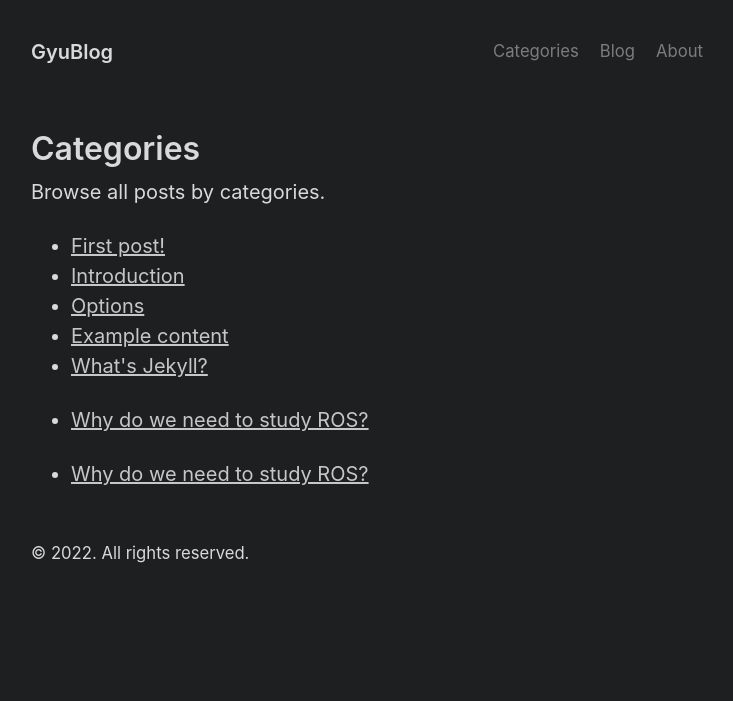
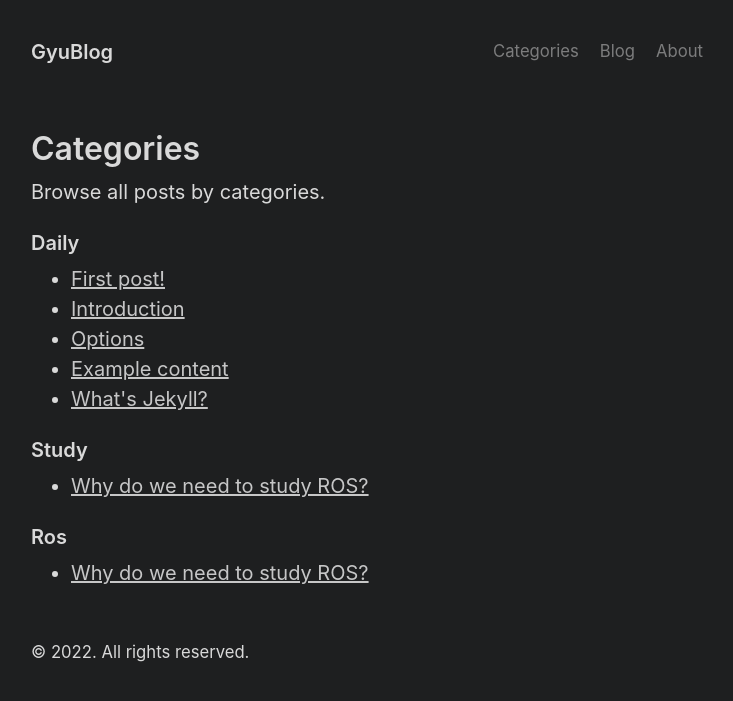
Before and after one commit to mngupark/mngupark.github.io, a Jekyll site: the page built from categories.md, in a window 1280 px wide. Shown: the top 701 px of the page, without its empty margins (273-1006 px from the left). Built offline with Jekyll 4.4.1, drawn with Linux system fonts in a browser that asks for light colours.

Commit message:
update a categories.md

```diff
--- a/categories.md
+++ b/categories.md
@@ -7,10 +7,10 @@ title: Categories
 
 Browse all posts by categories.
 
-{% for categories in site.categories %}
+{% for category in site.categories %}
   <h3>{{ category[0] | capitalize }}</h3>
   <ul>
-    {% for post in categories[1] %}
+    {% for post in category[1] %}
       <li><a href="{{ post.url }}">{{ post.title }}</a></li>
     {% endfor %}
   </ul>
```
